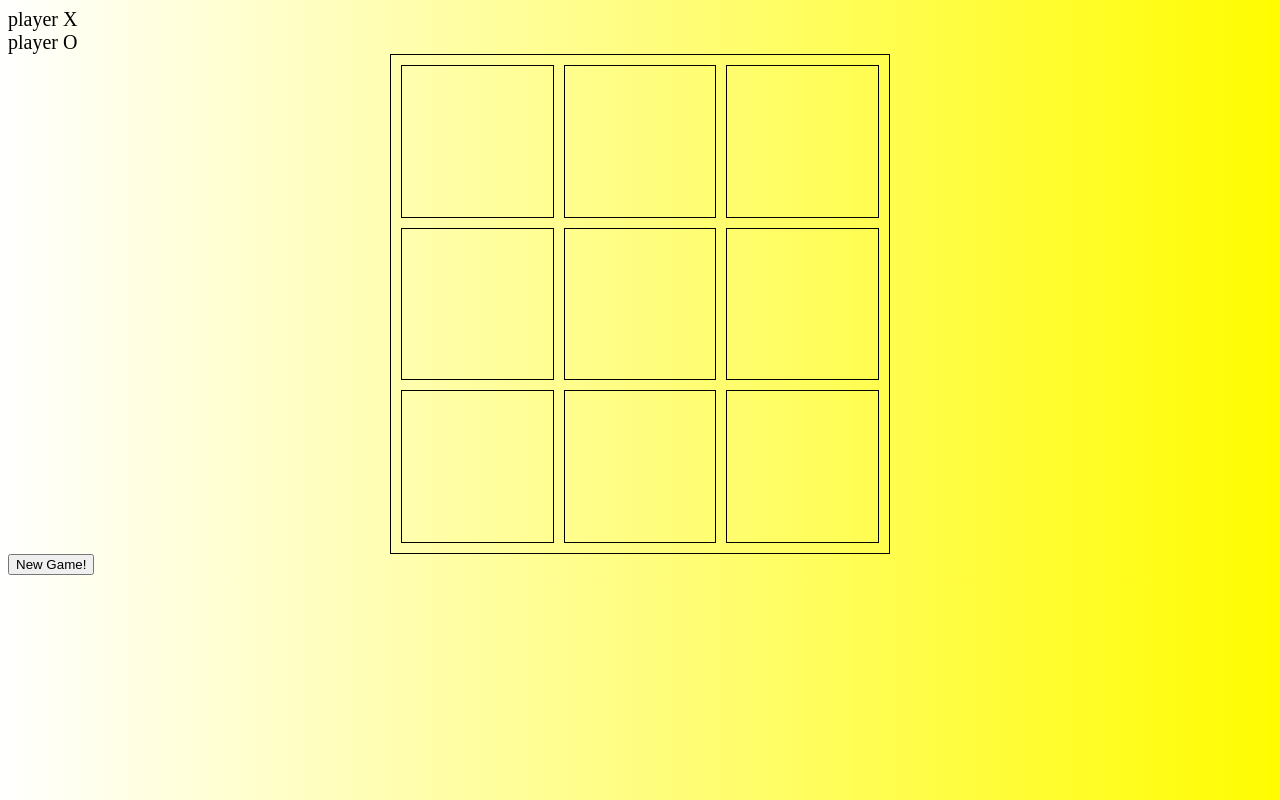
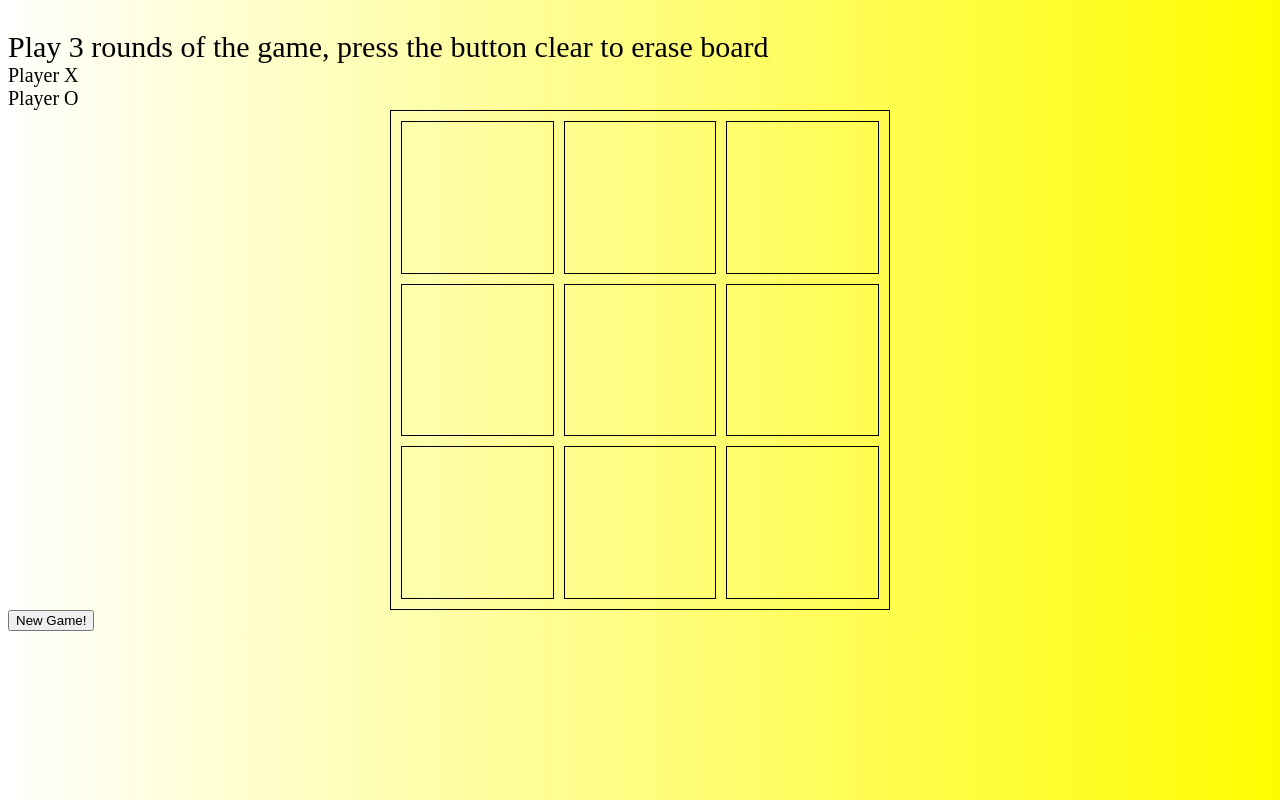
Before and after one commit to NaomiRison/tictactoe, a plain HTML site: page index.html in a window 1280 px wide. Drawn offline with nearby package versions, Linux system fonts and the light colour scheme.

Commit message:
added instructions and capital p

```diff
--- a/index.html
+++ b/index.html
@@ -24,10 +24,12 @@
 6:04
 
 lianaschapiro.com -->
-	<span id="playerx">player X   </span>
+
+    <div id="instructions">Play 3 rounds of the game, press the button clear to erase board</div>
+	<span id="playerx">Player X   </span>
 	<div></div>
 
-	<span id="playero">  player O</span>
+	<span id="playero">  Player O</span>
 
 </div>
 <table>
--- a/tictactoe.css
+++ b/tictactoe.css
@@ -20,6 +20,10 @@ td{
 	height:33%;
 	text-align: center;
 	font-size: 72px;
+}
+#instructions{
+	font-size: 30px;
+	margin-top: 30px;
 }
 
 /*taking content of X and when we click X goes in where xclass is*/
--- a/tictactoe.js
+++ b/tictactoe.js
@@ -92,11 +92,13 @@ function playerWon(player){
 }
 
 
-//takes player, and solution
+//takes player, and mini arrays in solution[i]
 //return true if 3 squares belong to player
 function checksolution(player,solution){
 	//checks true if whole row , cloumn or diagonal belongs to player
 	//checks  3 boxes in each mini arrays
+	//solution[0], solution[1] and solution[2] is position 0,1,2 in
+	//all miniarrays that are row , cloumn or diagonal
 	return squareBelongsToPlayer(player,solution[0])&&
 		squareBelongsToPlayer(player,solution[1])&&
 		squareBelongsToPlayer(player,solution[2])
```
